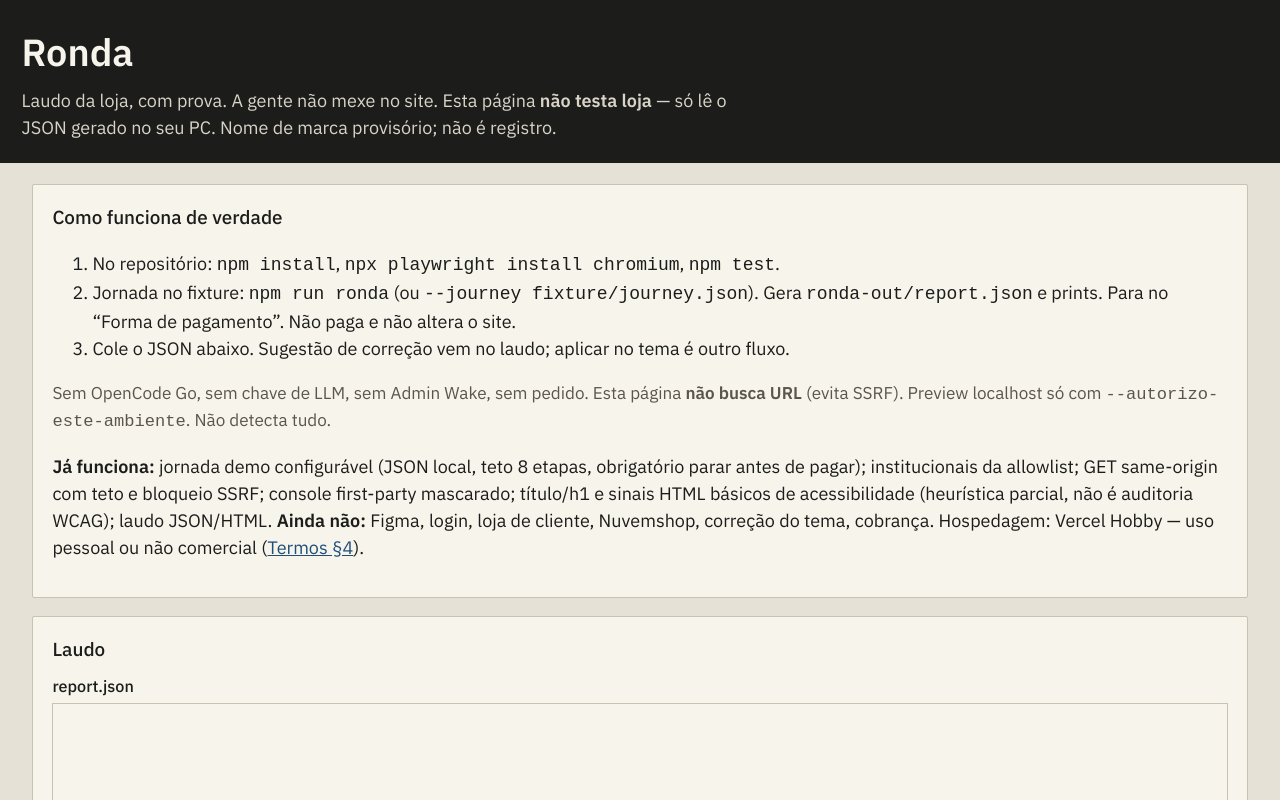
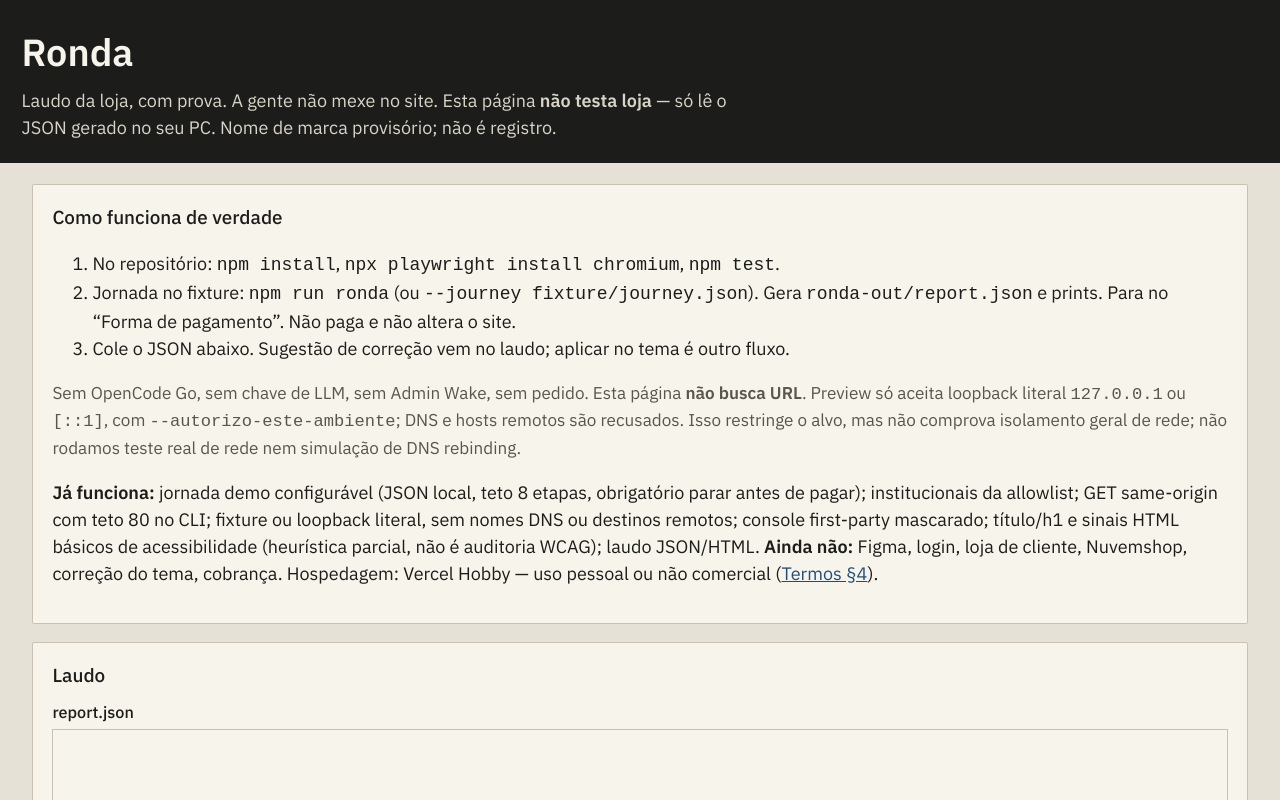
Before and after one commit to helisondias07/ronda, a Next.js app: page / in a window 1280 px wide. Shown: the top 800 px of the page. Built offline with nearby package versions, Linux system fonts and the light colour scheme.

Commit message:
Clarify Ronda's local target and network test limits
Co-authored-by: OpenBot <335604065+openbotgit[bot]@users.noreply.github.com>

```diff
--- a/src/app/viewer.tsx
+++ b/src/app/viewer.tsx
@@ -115,12 +115,14 @@ export function Viewer() {
           </ol>
           <p className="muted">
             Sem OpenCode Go, sem chave de LLM, sem Admin Wake, sem pedido. Esta página <strong>não
-            busca URL</strong> (evita SSRF). Preview localhost só com{" "}
-            <code>--autorizo-este-ambiente</code>. Não detecta tudo.
+            busca URL</strong>. Preview só aceita loopback literal <code>127.0.0.1</code> ou <code>[::1]</code>, com{" "}
+            <code>--autorizo-este-ambiente</code>; DNS e hosts remotos são recusados. Isso restringe o alvo, mas não
+            comprova isolamento geral de rede; não rodamos teste real de rede nem simulação de DNS rebinding.
           </p>
           <p>
             <strong>Já funciona:</strong> jornada demo configurável (JSON local, teto 8 etapas, obrigatório
-            parar antes de pagar); institucionais da allowlist; GET same-origin com teto e bloqueio SSRF;
+            parar antes de pagar); institucionais da allowlist; GET same-origin com teto 80 no CLI; fixture ou loopback
+            literal, sem nomes DNS ou destinos remotos;
             console first-party mascarado; título/h1 e sinais HTML básicos de acessibilidade (heurística parcial,
             não é auditoria WCAG); laudo JSON/HTML. <strong>Ainda não:</strong> Figma, login, loja
             de cliente, Nuvemshop, correção do tema, cobrança. Hospedagem: Vercel Hobby — uso pessoal ou não comercial (
```
